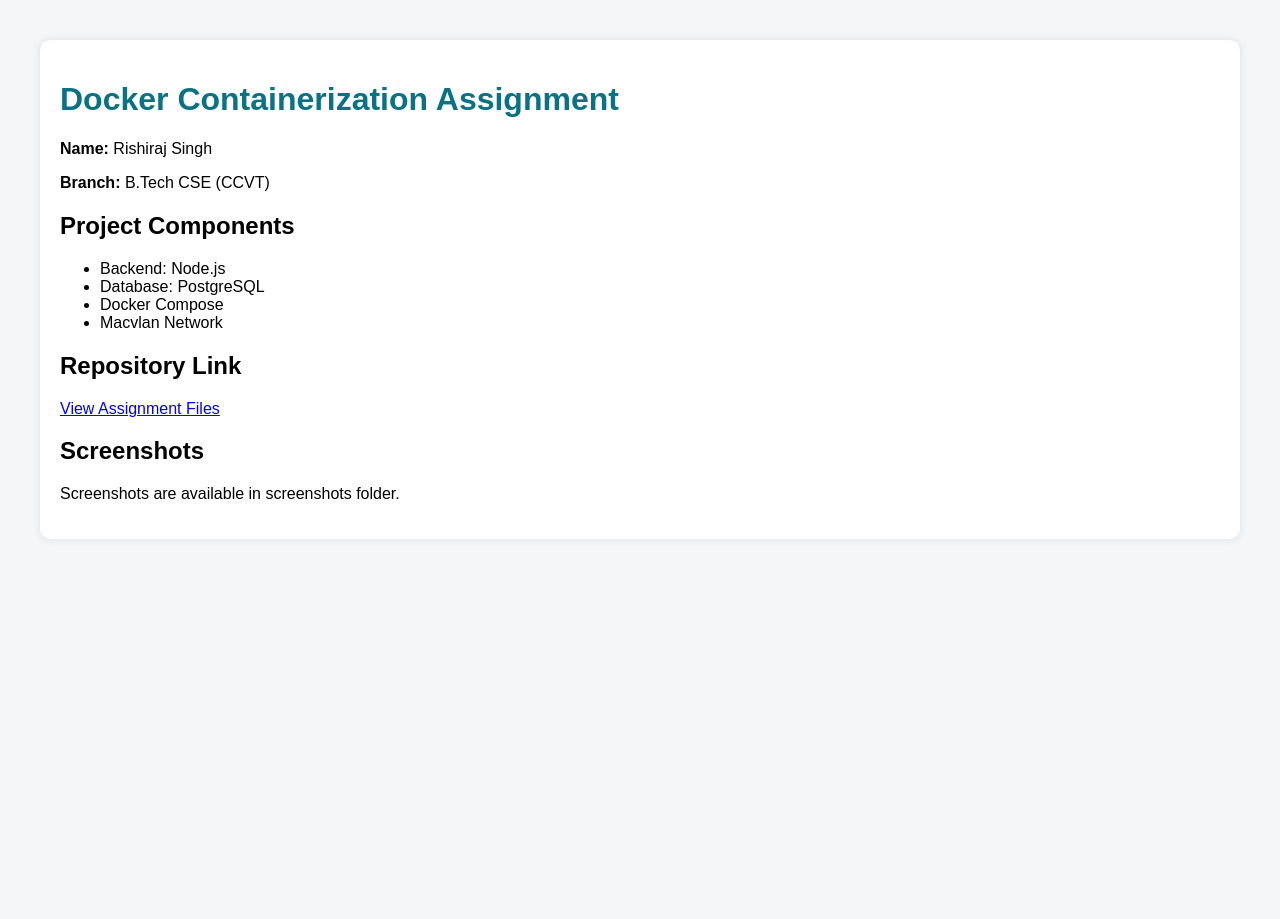
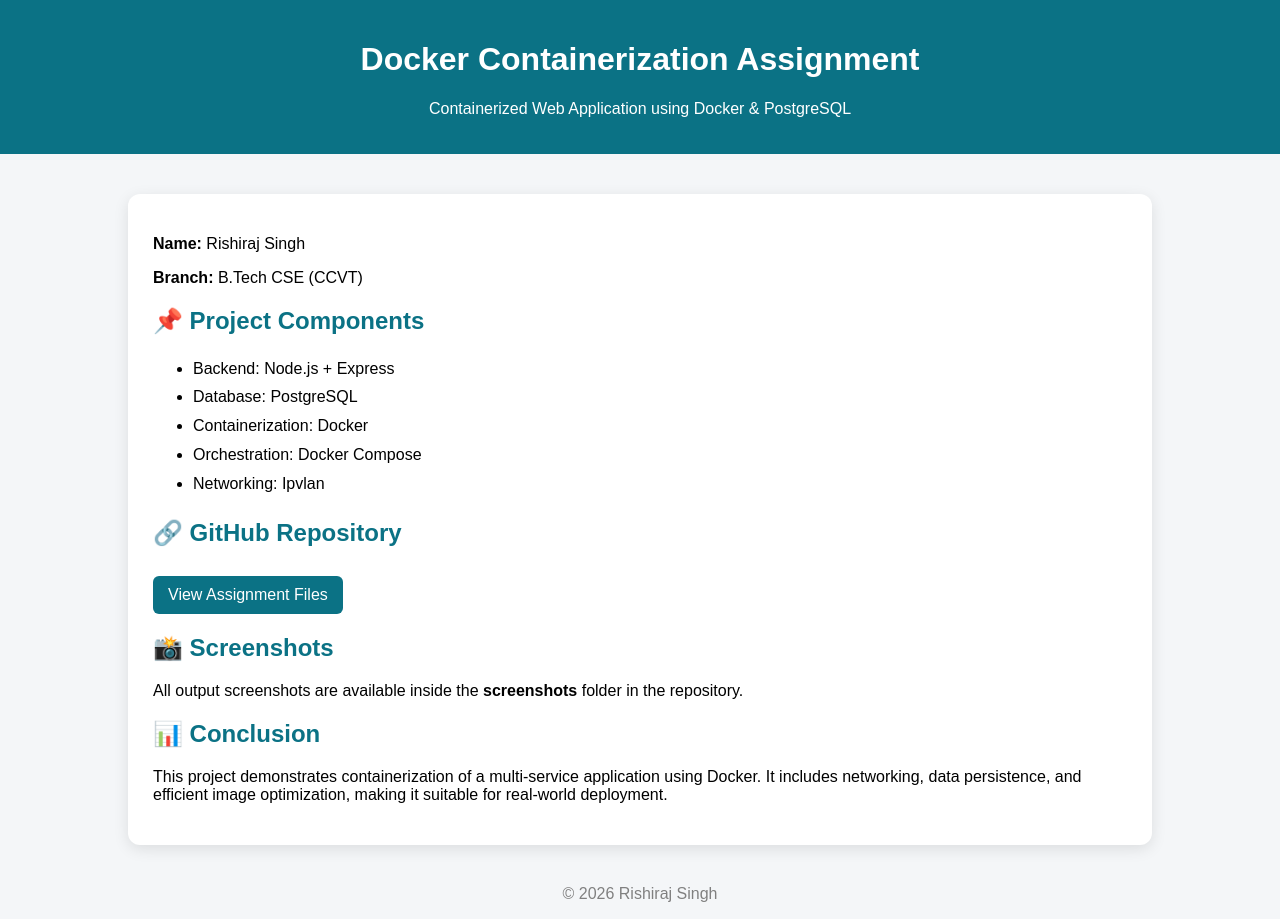
Before and after one commit to rishiraj570/containerization-devops-, a plain HTML site: page docker-assignment-1/index.html in a window 1280 px wide. Before the commit the page ends 800 px from the top, so only its background shows below. Drawn offline with Linux system fonts and the light colour scheme.

Commit message:
Update index.html

```diff
--- a/docker-assignment-1/index.html
+++ b/docker-assignment-1/index.html
@@ -4,49 +4,95 @@
     <title>Docker Containerization Assignment</title>
     <style>
         body {
-            font-family: Arial;
-            margin: 40px;
+            font-family: Arial, sans-serif;
+            margin: 0;
             background: #f4f6f8;
         }
-        h1 {
-            color: #0b7285;
+        header {
+            background: #0b7285;
+            color: white;
+            padding: 20px;
+            text-align: center;
+        }
+        .container {
+            margin: 40px auto;
+            width: 80%;
         }
         .box {
             background: white;
-            padding: 20px;
-            border-radius: 10px;
-            box-shadow: 0 0 10px rgba(0,0,0,0.1);
+            padding: 25px;
+            border-radius: 12px;
+            box-shadow: 0 4px 15px rgba(0,0,0,0.1);
+        }
+        h2 {
+            color: #0b7285;
+        }
+        ul {
+            line-height: 1.8;
         }
         a {
-            color: blue;
+            display: inline-block;
+            margin-top: 10px;
+            padding: 10px 15px;
+            background: #0b7285;
+            color: white;
+            text-decoration: none;
+            border-radius: 6px;
+        }
+        a:hover {
+            background: #095c6b;
+        }
+        footer {
+            text-align: center;
+            margin-top: 30px;
+            color: gray;
         }
     </style>
 </head>
+
 <body>
 
+<header>
+    <h1>Docker Containerization Assignment</h1>
+    <p>Containerized Web Application using Docker & PostgreSQL</p>
+</header>
+
+<div class="container">
 <div class="box">
-<h1>Docker Containerization Assignment</h1>
 
 <p><b>Name:</b> Rishiraj Singh</p>
 <p><b>Branch:</b> B.Tech CSE (CCVT)</p>
 
-<h2>Project Components</h2>
+<h2>📌 Project Components</h2>
 <ul>
-<li>Backend: Node.js</li>
+<li>Backend: Node.js + Express</li>
 <li>Database: PostgreSQL</li>
-<li>Docker Compose</li>
-<li>Macvlan Network</li>
+<li>Containerization: Docker</li>
+<li>Orchestration: Docker Compose</li>
+<li>Networking: Ipvlan</li>
 </ul>
 
-<h2>Repository Link</h2>
-<a href="https://github.com/rishiraj570/containerization-devops-/tree/main/docker-assignment-1">
+<h2>🔗 GitHub Repository</h2>
+<a href="https://github.com/rishiraj570/containerization-devops/tree/main/docker-assignment-1" target="_blank">
 View Assignment Files
 </a>
 
-<h2>Screenshots</h2>
-<p>Screenshots are available in screenshots folder.</p>
+<h2>📸 Screenshots</h2>
+<p>All output screenshots are available inside the <b>screenshots</b> folder in the repository.</p>
+
+<h2>📊 Conclusion</h2>
+<p>
+This project demonstrates containerization of a multi-service application using Docker.
+It includes networking, data persistence, and efficient image optimization, making it suitable
+for real-world deployment.
+</p>
 
 </div>
+</div>
+
+<footer>
+    <p>© 2026 Rishiraj Singh</p>
+</footer>
 
 </body>
 </html>
```
